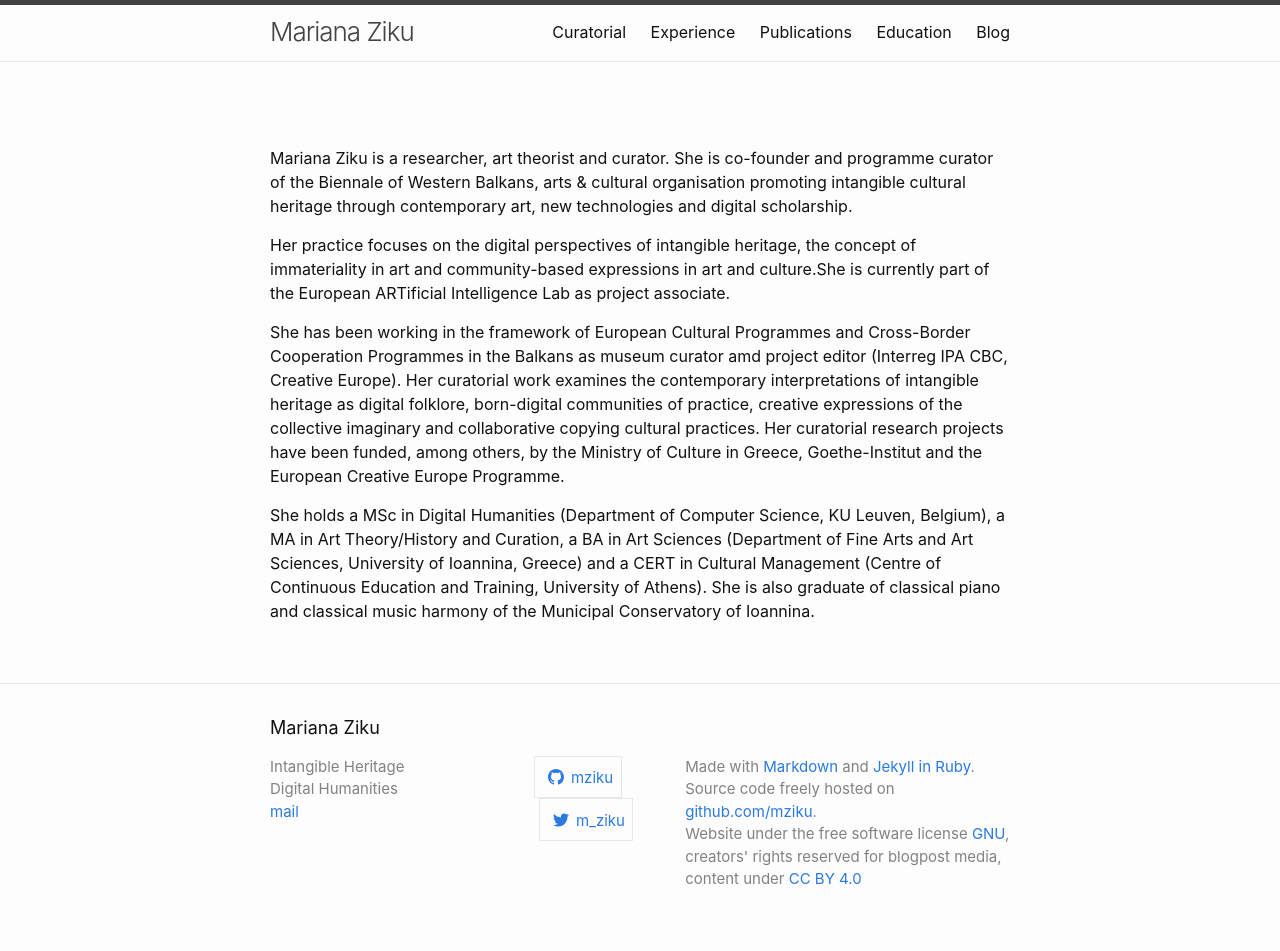
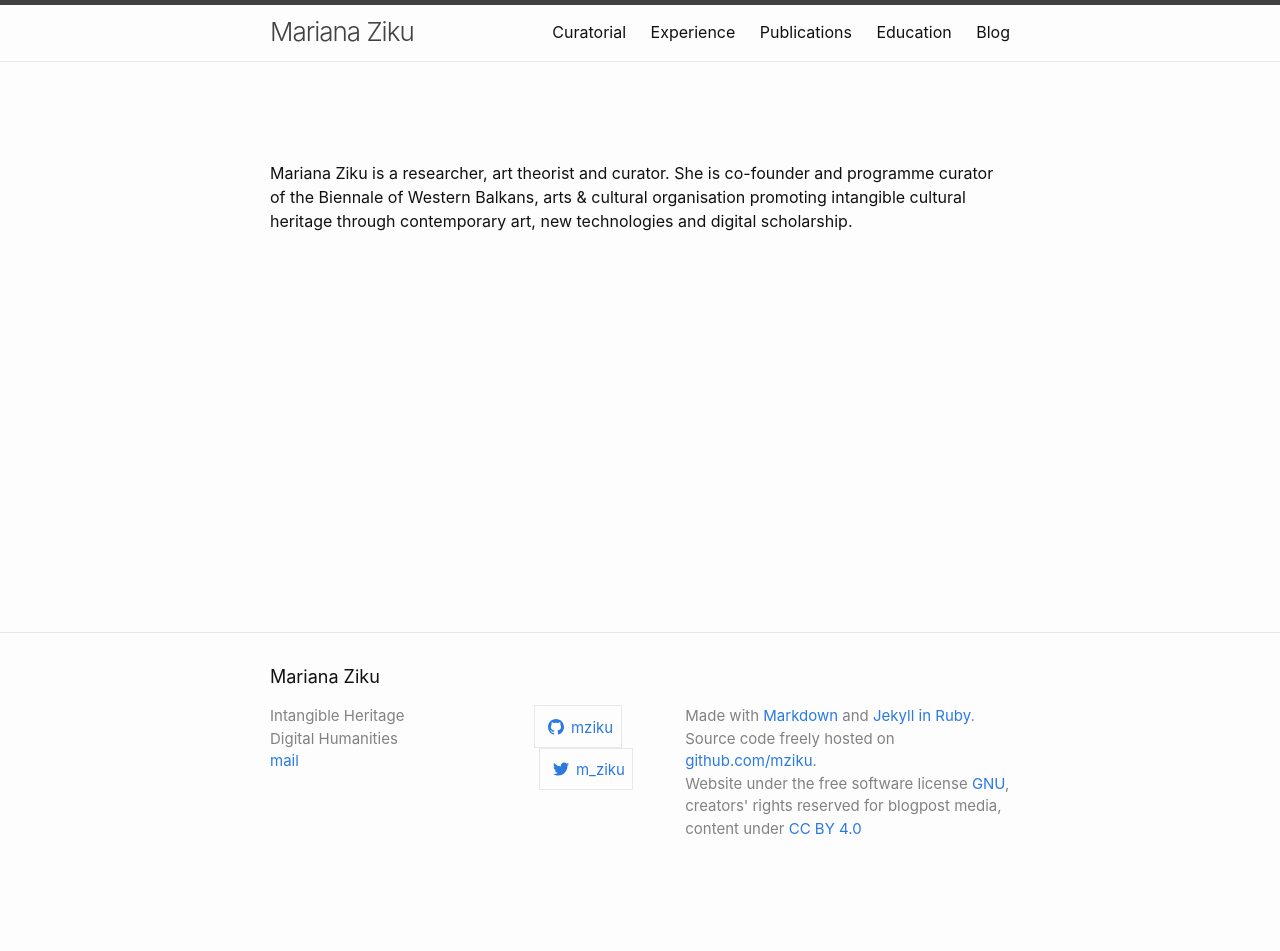
Before and after one commit to mziku/mziku.github.io, a Jekyll site: the page built from index.md, in a window 1280 px wide. Built offline with Jekyll 4.4.1, drawn with Linux system fonts in a browser that asks for light colours; after the commit the page ends 900 px from its top, so only the background shows below that.

Commit message:
Update index.md

```diff
--- a/index.md
+++ b/index.md
@@ -3,13 +3,5 @@
 ---
 
 <br>
+
 Mariana Ziku is a researcher, art theorist and curator. She is co-founder and programme curator of the Biennale of Western Balkans, arts & cultural organisation promoting intangible cultural heritage through contemporary art, new technologies and digital scholarship.
-
-
-
-Her practice focuses on the digital perspectives of intangible heritage, the concept of immateriality in art and community-based expressions in art and culture.She is currently part of the European ARTificial Intelligence Lab as project associate.
-
-
-She has been working in the framework of European Cultural Programmes and Cross-Border Cooperation Programmes in the Balkans as museum curator amd project editor (Interreg IPA CBC, Creative Europe). Her curatorial work examines the contemporary interpretations of intangible heritage as digital folklore, born-digital communities of practice, creative expressions of the collective imaginary and collaborative copying cultural practices. Her curatorial research projects have been funded, among others, by the Ministry of Culture in Greece, Goethe-Institut and the European Creative Europe Programme.
-
-She holds a MSc in Digital Humanities (Department of Computer Science, KU Leuven, Belgium), a MA in Art Theory/History and Curation, a BA in Art Sciences (Department of Fine Arts and Art Sciences, University of Ioannina, Greece) and a CERT in Cultural Management (Centre of Continuous Education and Training, University of Athens). She is also graduate of classical piano and classical music harmony of the Municipal Conservatory of Ioannina.
```
